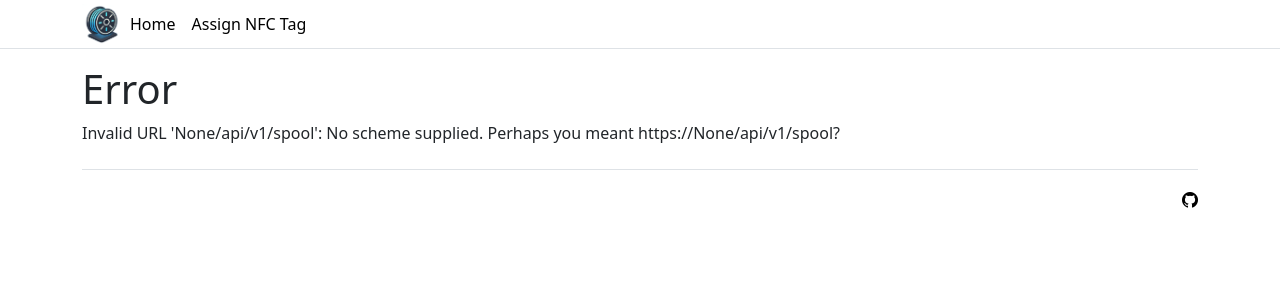
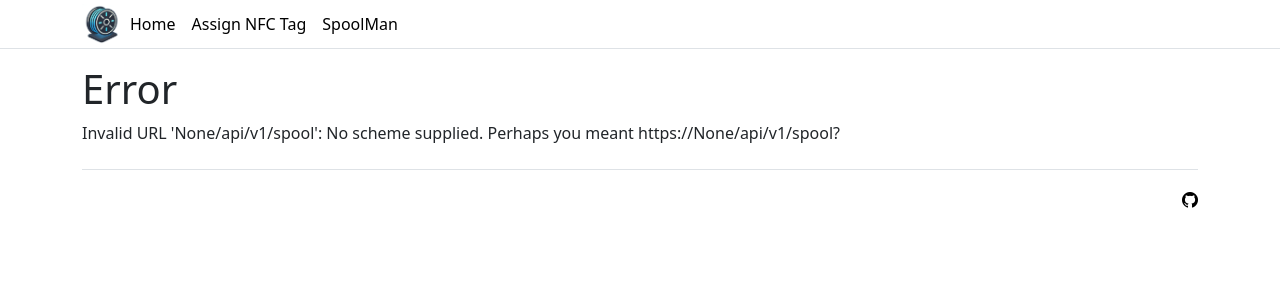
Before and after one commit to jcortenbach/openspoolman, a Flask app: page / in a window 1280 px wide. Shown: the top 300 px of the page. Run offline with Flask 3, Linux system fonts and the light colour scheme; parts of the project's set-up code (start-up, migrations or seed data) failed here and were passed over; some libraries are stand-ins or nearby versions.

Commit message:
Add links to spoolman

```diff
--- a/__version__.py
+++ b/__version__.py
@@ -1 +1 @@
-__version__ = '0.1.0'
+__version__ = '0.1.1'
--- a/app.py
+++ b/app.py
@@ -4,7 +4,7 @@
 
 from flask import Flask, request, render_template, redirect, url_for
 
-from config import BASE_URL, AUTO_SPEND
+from config import BASE_URL, AUTO_SPEND, SPOOLMAN_BASE_URL
 from filament import generate_filament_brand_code, generate_filament_temperatures
 from frontend_utils import color_is_dark
 from messages import AMS_FILAMENT_SETTING
@@ -13,6 +13,10 @@
 from spoolman_service import augmentTrayDataWithSpoolMan, trayUid
 
 app = Flask(__name__)
+
+@app.context_processor
+def fronted_utilities():
+  return dict(SPOOLMAN_BASE_URL=SPOOLMAN_BASE_URL, AUTO_SPEND=AUTO_SPEND, color_is_dark=color_is_dark, BASE_URL=BASE_URL)
 
 @app.route("/spool_info")
 def spool_info():
@@ -40,7 +44,7 @@
       current_spool = spool
 
     # TODO: missing current_spool
-    return render_template('spool_info.html', tag_id=tag_id, current_spool=current_spool, ams_data=ams_data, vt_tray_data=vt_tray_data, color_is_dark=color_is_dark, AUTO_SPEND=AUTO_SPEND)
+    return render_template('spool_info.html', tag_id=tag_id, current_spool=current_spool, ams_data=ams_data, vt_tray_data=vt_tray_data)
   except Exception as e:
     traceback.print_exc()
     return render_template('error.html', exception=str(e))
@@ -116,7 +120,7 @@
         augmentTrayDataWithSpoolMan(spool_list, tray, trayUid(ams["id"], tray["id"]))
         issue |= tray["issue"]
 
-    return render_template('index.html', success_message=success_message, ams_data=ams_data, vt_tray_data=vt_tray_data, color_is_dark=color_is_dark, AUTO_SPEND=AUTO_SPEND, issue=issue)
+    return render_template('index.html', success_message=success_message, ams_data=ams_data, vt_tray_data=vt_tray_data, issue=issue)
   except Exception as e:
     traceback.print_exc()
     return render_template('error.html', exception=str(e))
@@ -144,7 +148,7 @@
     patchExtraTags(spool_id, {}, {
       "tag": json.dumps(myuuid),
     })
-    return render_template('write_tag.html', myuuid=myuuid, BASE_URL=BASE_URL)
+    return render_template('write_tag.html', myuuid=myuuid)
   except Exception as e:
     traceback.print_exc()
     return render_template('error.html', exception=str(e))
--- a/templates/base.html
+++ b/templates/base.html
@@ -28,6 +28,7 @@
       <ul class="nav col-12 col-lg-auto me-lg-auto mb-2 justify-content-center mb-md-0">
         <li><a href="{{ url_for('home') }}" class="nav-link px-2 link-body-emphasis">Home</a></li>
         <li><a href="{{ url_for('assign_tag') }}" class="nav-link px-2 link-body-emphasis">Assign NFC Tag</a></li>
+        <li><a href="{{ SPOOLMAN_BASE_URL }}" target="_blank" class="nav-link px-2 link-body-emphasis">SpoolMan</a></li>
       </ul>
     </div>
   </div>
--- a/templates/spool_info.html
+++ b/templates/spool_info.html
@@ -28,6 +28,7 @@
       </div>
       <div class="col-6">
         <p class="mb-1"><strong>Nozzle Temp:</strong> {{ current_spool.filament.extra.nozzle_temperature }}</p>
+        <p class="mb-1"><a href="{{ SPOOLMAN_BASE_URL }}/spool/show/{{ current_spool.id }}" target="_blank">view in spoolman <i class="bi bi-box-arrow-up-right"></i></a></p>
       </div>
     </div>
   </div>
```
